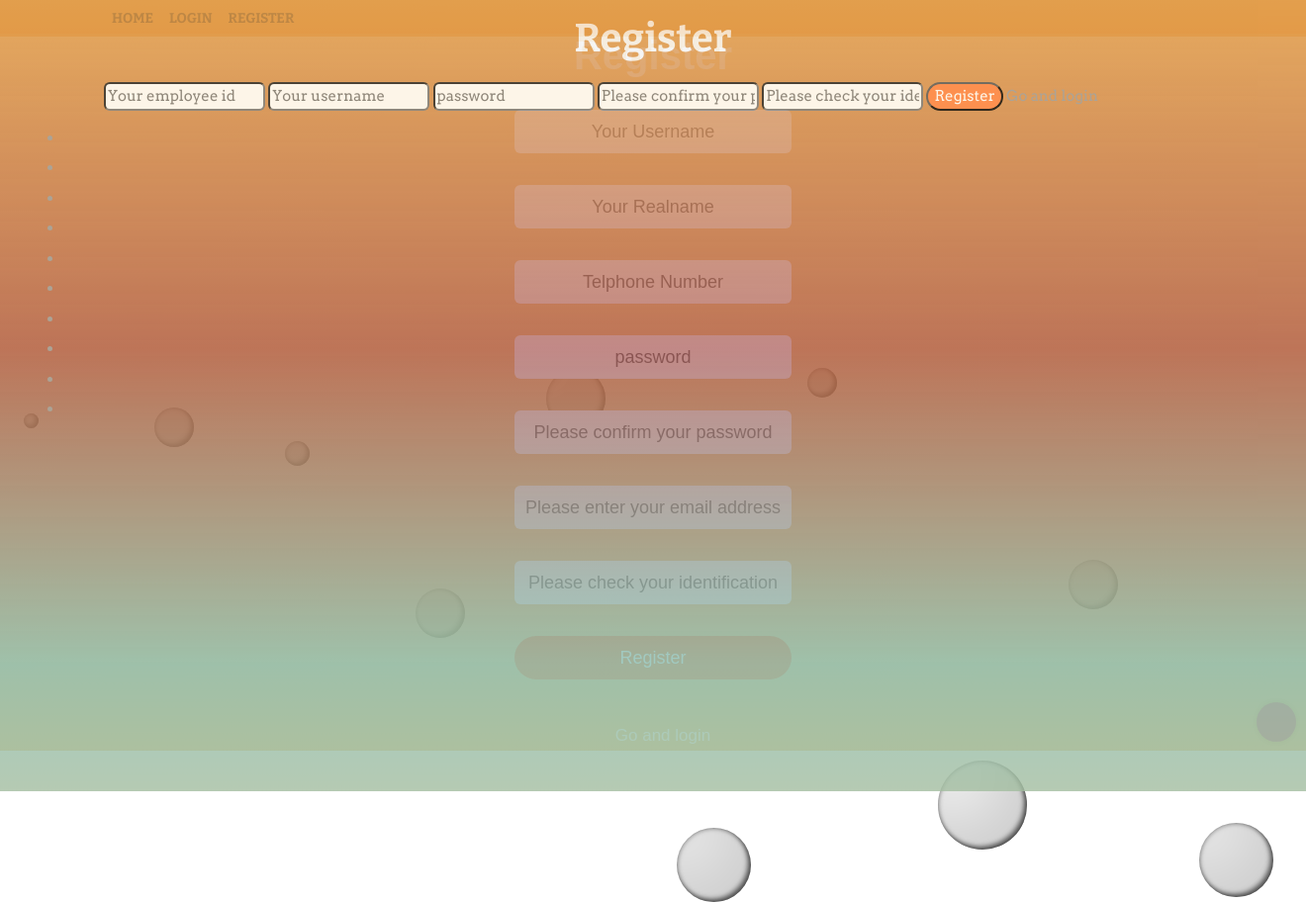
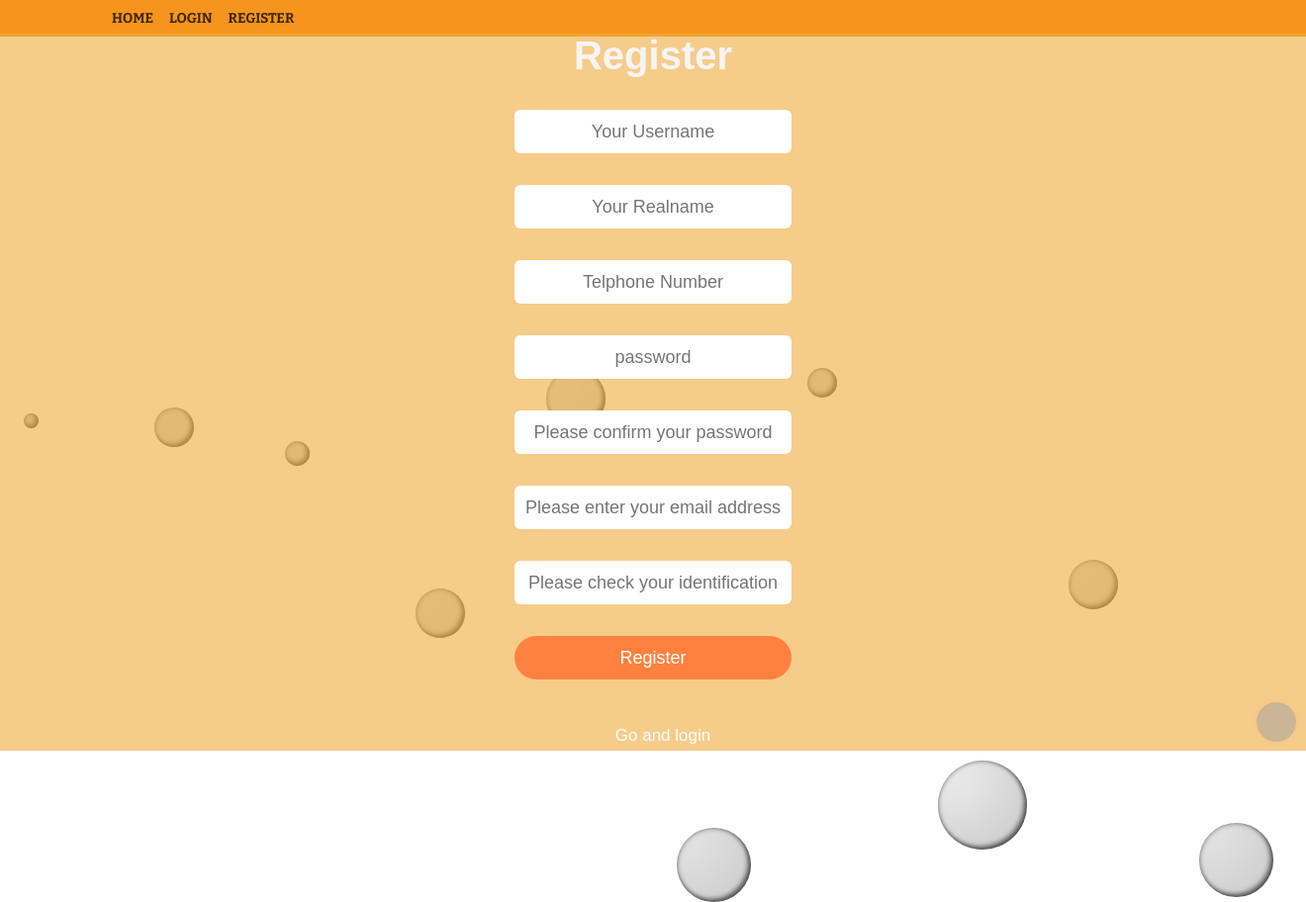
Before and after one commit to SunnyWang93677/HealingPaws, a Flask app: template Healingpaws/healingpawsapp/templates/employee_register.html in a window 1320 px wide; the page is wider, and only the part inside the window is pictured. Shown: that part at 99% size. Run offline with Flask 2, Linux system fonts and the light colour scheme; the template is opened without the code that fills it, so the values that code supplies are empty; some libraries are stand-ins or nearby versions; grey boxes are pictures that could not be loaded.

Commit message:
Update employee_register.html

```diff
--- a/Healingpaws/healingpawsapp/templates/employee_register.html
+++ b/Healingpaws/healingpawsapp/templates/employee_register.html
@@ -1,10 +1,4 @@
 <!DOCTYPE html>
-<html lang="en">
-<head>
-    <meta charset="UTF-8">
-    <title>Register</title>
-    <link rel="stylesheet" href="{{ url_for('static', filename='css/css_employee_register.css') }}">
-</head><!DOCTYPE html>
 <html lang="en">
 <head>
     <meta charset="UTF-8">
@@ -65,8 +59,6 @@ $(document).ready(function(){
 			                    <a class="nav-link" href="{{ url_for('employee_register') }}">REGISTER</a>
 			                </li>
 			            </ul>
-{#			            <a href="{{ url_for('employee_ap') }}" class="btn btn-secondary btn-nav btn-rect ml-auto">MANAGE AN APPOINTMENT</a>#}
-{#                         <a href="{{ url_for('employee_qa') }}" class="btn btn-secondary btn-nav btn-rect ml-auto">Q & A</a>#}
 			        </div>
 			    </nav> <!-- -->
 
@@ -79,7 +71,6 @@ $(document).ready(function(){
 <body>
     <div class="wrap2" style="background: rgba(240,171,60,0.6)">
         <div class="container1" >
-{#        <div style="overflow:scroll">#}
             <h1 style="color: whitesmoke;  text-align: center;font-size: 40px;margin-top:-3px;">Register</h1>
             <form action="#" method="post">
 
@@ -114,7 +105,7 @@ $(document).ready(function(){
                 <input class="register-btn" type="submit" value="Register" >
                 <a href="{{ url_for('employee_login') }}">Go and login</a>
             </form>
-{#        </div>#}
+
     </div>
     <ul>
         <li></li>
@@ -131,40 +122,8 @@ $(document).ready(function(){
 </div>
 
 </body>
-{#style=" overflow:scroll"#}
+
 
 
 
 </html>
-<body>
-
-
-    <div class="wrap">
-    <div class="container">
-
-        <h1 style="color: whitesmoke; margin-top: 15px; text-align: center;font-size: 40px">Register</h1>
-        <form>
-        <label><input class="text" type="text" placeholder="Your employee id"/></label>
-        <label><input class="text" type="text" placeholder="Your username"/></label>
-        <label><input class="text" type="password" placeholder="password" /></label>
-        <label><input class="text" type="password" placeholder="Please confirm your password" /></label>
-        <label><input class="text" type="email" placeholder="Please check your identification" /></label>
-            <input class="register-btn" type="submit" value="Register">
-            <a href="{{ url_for('employee_login') }}">Go and login</a>
-        </form>
-    </div>
-    <ul>
-        <li></li>
-        <li></li>
-        <li></li>
-        <li></li>
-        <li></li>
-        <li></li>
-        <li></li>
-        <li></li>
-        <li></li>
-        <li></li>
-    </ul>
-</div>
-</body>
-</html>
```
